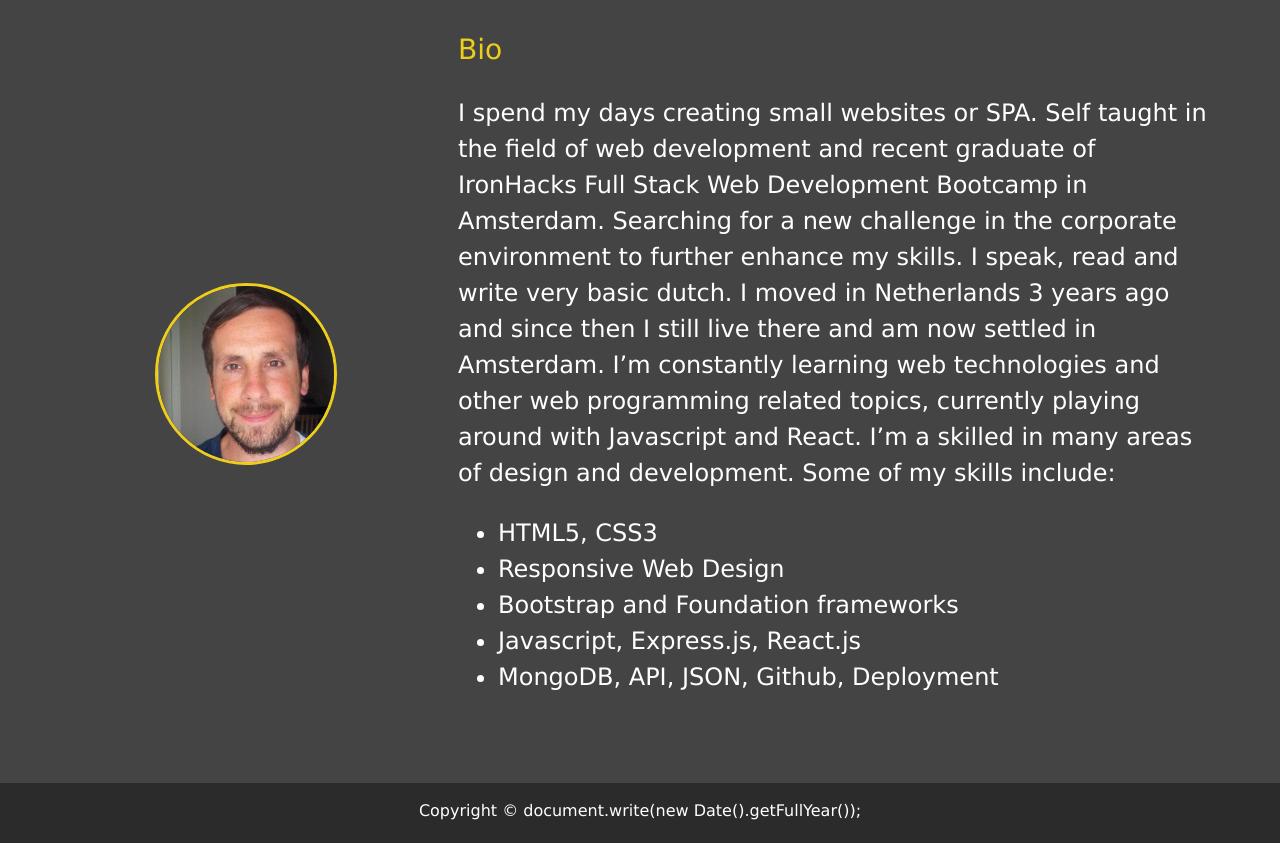
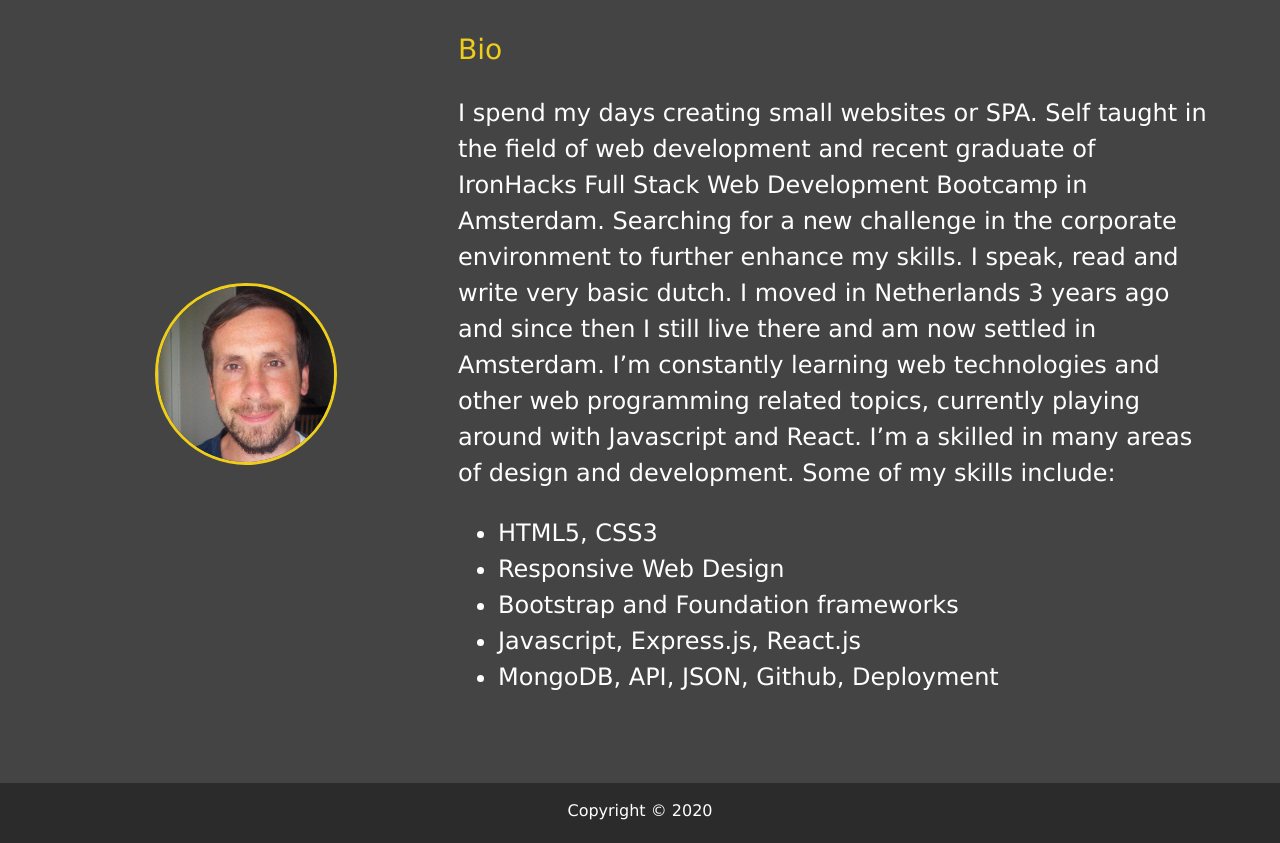
Before and after one commit to konstantin0s/modern-portfolio, a website: page dist/about.html in a window 1280 px wide. Shown: the part 253-1096 px from the top of the page. Drawn offline with Linux system fonts and the light colour scheme.

Commit message:
change footers year

```diff
--- a/dist/about.html
+++ b/dist/about.html
@@ -86,7 +86,7 @@ Let me tell you a few things...
   </main>
 
   <footer id="main-footer">
-Copyright &copy;   document.write(new Date().getFullYear());
+Copyright &copy;   <script>document.write(new Date().getFullYear())</script>
   </footer>
 
   <script src="js/main.js"></script>
```
Also changed, not shown: dist/contact.html (+1 -1 lines), dist/work.html (+1 -1 lines).
